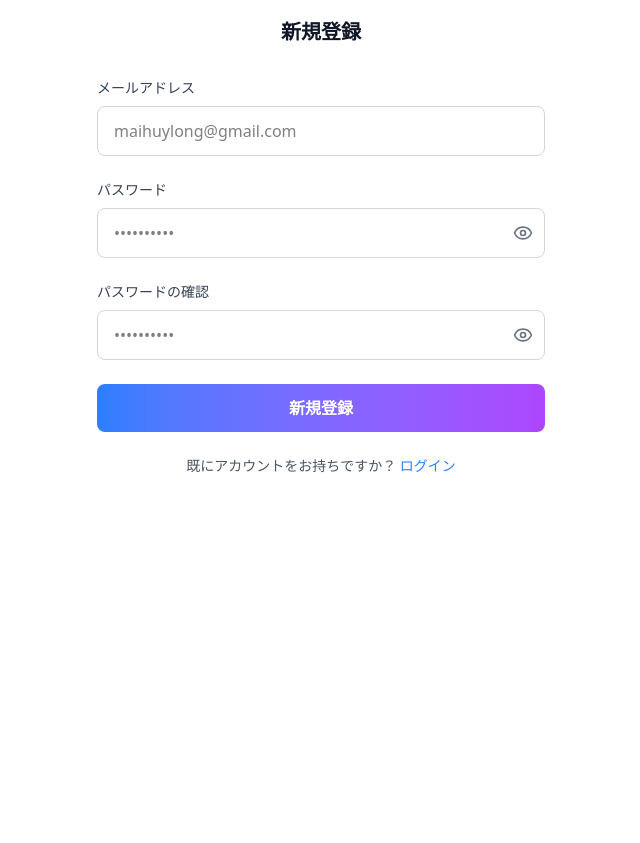
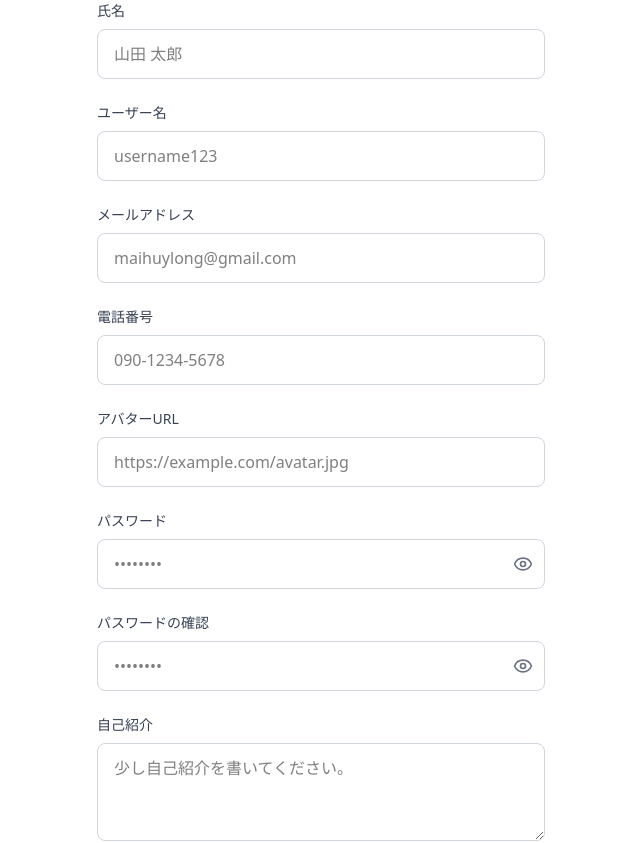
Before and after one commit to PhucAnh0502/ITSS1, a React (Vite) app: page /register in a window 1280 px wide. Shown: the part 320-1163 px from the top of the page, without its empty margins (319-959 px from the left). Before the commit the page ends 921 px from the top, so only its background shows below. Built offline with nearby package versions, Linux system fonts and the light colour scheme; no server answers.

Commit message:
t bi ngu

```diff
--- a/src/lib/api.js
+++ b/src/lib/api.js
@@ -7,33 +7,7 @@ export const API = {
         SEARCH_ADVANCED: '/Gym/search-advanced',
     },
     AUTH: {
-        REGISTER: '/auth/register',
-        LOGIN: '/auth/login',
+        REGISTER: '/Auth/register',
+        LOGIN: '/Auth/login',
     }
 }
-
-// Register user
-export const registerUser = async (email, password) => {
-    try {
-        const response = await fetch(`${API_BASE_URL}${API.AUTH.REGISTER}`, {
-            method: 'POST',
-            headers: {
-                'Content-Type': 'application/json',
-            },
-            body: JSON.stringify({
-                email,
-                password,
-            }),
-        })
-
-        if (!response.ok) {
-            const error = await response.json()
-            throw new Error(error.message || 'Registration failed')
-        }
-
-        const data = await response.json()
-        return data
-    } catch (error) {
-        throw error
-    }
-}
--- a/src/pages/RegisterPage.jsx
+++ b/src/pages/RegisterPage.jsx
@@ -1,22 +1,71 @@
 import React, { useState } from "react"
 import { Eye, EyeOff } from "lucide-react"
-import { registerUser } from "../lib/api"
 import toast from "react-hot-toast"
+import { useNavigate } from "react-router"
+
+const API_BASE_URL = import.meta.env.VITE_API_BASE_URL || 'http://localhost:3000/api'
+
+const API = {
+    AUTH: {
+        REGISTER: '/Auth/register',
+        LOGIN: '/Auth/login',
+    }
+}
+
+// Register user
+const registerUser = async (userData) => {
+    try {
+        const response = await fetch(`${API_BASE_URL}${API.AUTH.REGISTER}`, {
+            method: 'POST',
+            headers: {
+                'Content-Type': 'application/json',
+            },
+      body: JSON.stringify(userData),
+        })
+
+        if (!response.ok) {
+            const error = await response.json()
+            throw new Error(error.message || 'Registration failed')
+        }
+
+        const data = await response.json()
+        return data
+    } catch (error) {
+        throw error
+    }
+}
 
 export default function RegisterPage() {
-  const [email, setEmail] = useState("")
-  const [password, setPassword] = useState("")
-  const [confirmPassword, setConfirmPassword] = useState("")
+  const navigate = useNavigate()
+
+  const [formData, setFormData] = useState({
+    fullName: null,
+    userName: null,
+    email: "",
+    phone: null,
+    password: "",
+    confirmPassword: "",
+    avatarUrl: null,
+    bio: null,
+  })
+
   const [showPassword, setShowPassword] = useState(false)
   const [showConfirmPassword, setShowConfirmPassword] = useState(false)
   const [loading, setLoading] = useState(false)
   const [error, setError] = useState("")
 
+  const handleChange = (e) => {
+    const { name, value } = e.target
+    setFormData((prev) => ({ ...prev, [name]: value }))
+  }
+
   const handleRegister = async (e) => {
     e.preventDefault()
     setError("")
 
-    // Validation
+    // Validation (only require email and passwords)
+    const { email, password, confirmPassword } = formData
+
     if (!email || !password || !confirmPassword) {
       setError("すべてのフィールドを入力してください")
       return
@@ -34,14 +83,21 @@ export default function RegisterPage() {
 
     setLoading(true)
     try {
-      const response = await registerUser(email, password)
+      const response = await registerUser(formData)
       toast.success("登録成功しました！")
-      // TODO: Redirect to login or home page
+      navigate('/login')
       console.log("Registration successful:", response)
       // Optional: Reset form
-      setEmail("")
-      setPassword("")
-      setConfirmPassword("")
+      setFormData({
+        fullName: null,
+        userName: null,
+        email: "",
+        phone: null,
+        password: "",
+        confirmPassword: "",
+        avatarUrl: null,
+        bio: null,
+      })
     } catch (err) {
       setError(err.message || "登録に失敗しました。もう一度試してください")
       toast.error(err.message || "登録に失敗しました")
@@ -68,31 +124,81 @@ export default function RegisterPage() {
           </h2>
 
           <form onSubmit={handleRegister} className="space-y-6">
+            {/* Full Name */}
+            <div>
+              <label className="block text-sm font-medium text-gray-700 mb-2">氏名</label>
+              <input
+                name="fullName"
+                type="text"
+                value={formData.fullName}
+                onChange={handleChange}
+                placeholder="山田 太郎"
+                className="w-full px-4 py-3 border border-gray-300 rounded-lg focus:outline-none focus:ring-2 focus:ring-purple-500 focus:border-transparent"
+              />
+            </div>
+
+            {/* User Name */}
+            <div>
+              <label className="block text-sm font-medium text-gray-700 mb-2">ユーザー名</label>
+              <input
+                name="userName"
+                type="text"
+                value={formData.userName}
+                onChange={handleChange}
+                placeholder="username123"
+                className="w-full px-4 py-3 border border-gray-300 rounded-lg focus:outline-none focus:ring-2 focus:ring-purple-500 focus:border-transparent"
+              />
+            </div>
+
             {/* Email Field */}
             <div>
-              <label className="block text-sm font-medium text-gray-700 mb-2">
-                メールアドレス
-              </label>
+              <label className="block text-sm font-medium text-gray-700 mb-2">メールアドレス</label>
               <input
+                name="email"
                 type="email"
-                value={email}
-                onChange={(e) => setEmail(e.target.value)}
+                value={formData.email}
+                onChange={handleChange}
                 placeholder="maihuylong@gmail.com"
+                className="w-full px-4 py-3 border border-gray-300 rounded-lg focus:outline-none focus:ring-2 focus:ring-purple-500 focus:border-transparent"
+              />
+            </div>
+
+            {/* Phone */}
+            <div>
+              <label className="block text-sm font-medium text-gray-700 mb-2">電話番号</label>
+              <input
+                name="phone"
+                type="tel"
+                value={formData.phone}
+                onChange={handleChange}
+                placeholder="090-1234-5678"
+                className="w-full px-4 py-3 border border-gray-300 rounded-lg focus:outline-none focus:ring-2 focus:ring-purple-500 focus:border-transparent"
+              />
+            </div>
+
+            {/* Avatar URL */}
+            <div>
+              <label className="block text-sm font-medium text-gray-700 mb-2">アバターURL</label>
+              <input
+                name="avatarUrl"
+                type="url"
+                value={formData.avatarUrl}
+                onChange={handleChange}
+                placeholder="https://example.com/avatar.jpg"
                 className="w-full px-4 py-3 border border-gray-300 rounded-lg focus:outline-none focus:ring-2 focus:ring-purple-500 focus:border-transparent"
               />
             </div>
 
             {/* Password Field */}
             <div>
-              <label className="block text-sm font-medium text-gray-700 mb-2">
-                パスワード
-              </label>
+              <label className="block text-sm font-medium text-gray-700 mb-2">パスワード</label>
               <div className="relative">
                 <input
+                  name="password"
                   type={showPassword ? "text" : "password"}
-                  value={password}
-                  onChange={(e) => setPassword(e.target.value)}
-                  placeholder="••••••••••"
+                  value={formData.password}
+                  onChange={handleChange}
+                  placeholder="••••••••"
                   className="w-full px-4 py-3 border border-gray-300 rounded-lg focus:outline-none focus:ring-2 focus:ring-purple-500 focus:border-transparent pr-10"
                 />
                 <button
@@ -100,26 +206,21 @@ export default function RegisterPage() {
                   onClick={() => setShowPassword(!showPassword)}
                   className="absolute right-3 top-1/2 transform -translate-y-1/2 text-gray-500 hover:text-gray-700"
                 >
-                  {showPassword ? (
-                    <EyeOff size={20} />
-                  ) : (
-                    <Eye size={20} />
-                  )}
+                  {showPassword ? <EyeOff size={20} /> : <Eye size={20} />}
                 </button>
               </div>
             </div>
 
             {/* Confirm Password Field */}
             <div>
-              <label className="block text-sm font-medium text-gray-700 mb-2">
-                パスワードの確認
-              </label>
+              <label className="block text-sm font-medium text-gray-700 mb-2">パスワードの確認</label>
               <div className="relative">
                 <input
+                  name="confirmPassword"
                   type={showConfirmPassword ? "text" : "password"}
-                  value={confirmPassword}
-                  onChange={(e) => setConfirmPassword(e.target.value)}
-                  placeholder="••••••••••"
+                  value={formData.confirmPassword}
+                  onChange={handleChange}
+                  placeholder="••••••••"
                   className="w-full px-4 py-3 border border-gray-300 rounded-lg focus:outline-none focus:ring-2 focus:ring-purple-500 focus:border-transparent pr-10"
                 />
                 <button
@@ -127,13 +228,22 @@ export default function RegisterPage() {
                   onClick={() => setShowConfirmPassword(!showConfirmPassword)}
                   className="absolute right-3 top-1/2 transform -translate-y-1/2 text-gray-500 hover:text-gray-700"
                 >
-                  {showConfirmPassword ? (
-                    <EyeOff size={20} />
-                  ) : (
-                    <Eye size={20} />
-                  )}
+                  {showConfirmPassword ? <EyeOff size={20} /> : <Eye size={20} />}
                 </button>
               </div>
+            </div>
+
+            {/* Bio */}
+            <div>
+              <label className="block text-sm font-medium text-gray-700 mb-2">自己紹介</label>
+              <textarea
+                name="bio"
+                value={formData.bio}
+                onChange={handleChange}
+                placeholder="少し自己紹介を書いてください。"
+                className="w-full px-4 py-3 border border-gray-300 rounded-lg focus:outline-none focus:ring-2 focus:ring-purple-500 focus:border-transparent"
+                rows={3}
+              />
             </div>
 
             {/* Error Message */}
```
